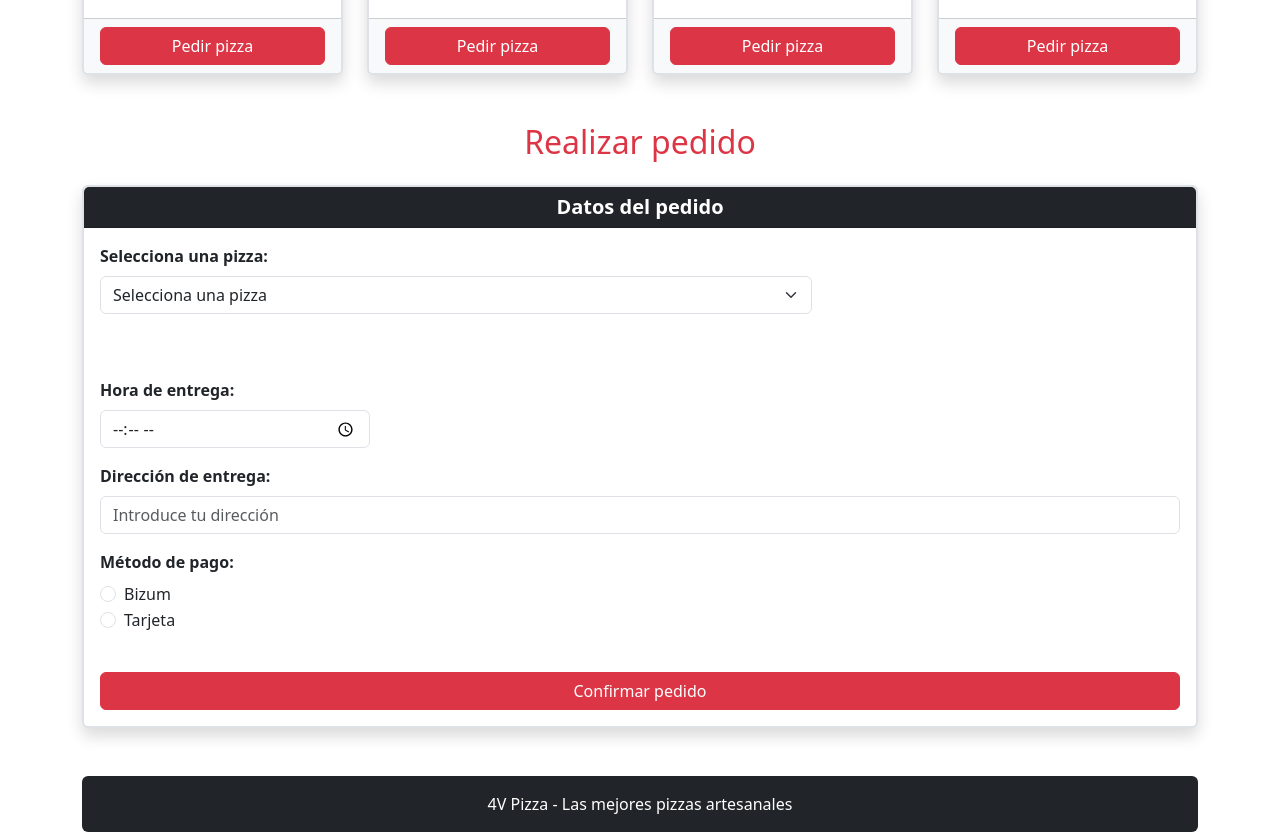
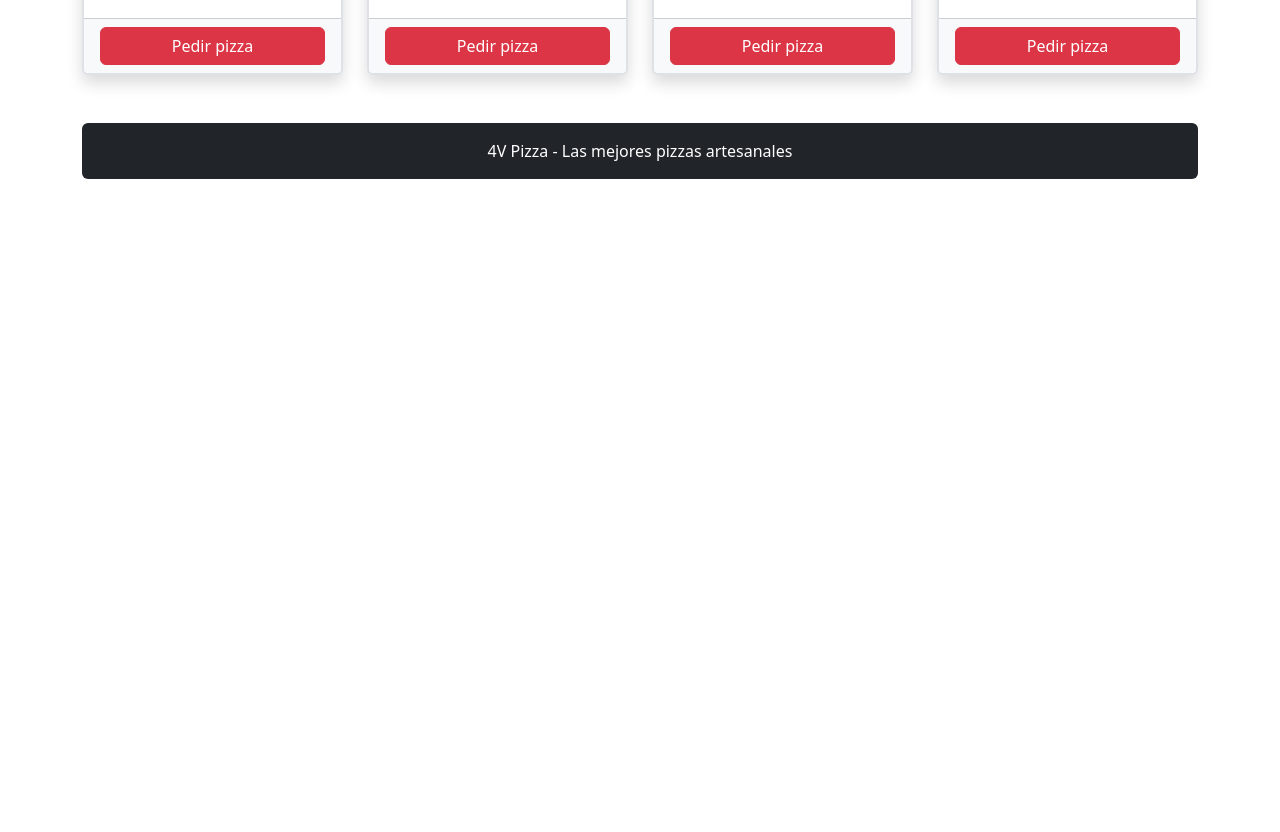
Before and after one commit to VlanVentura20/Ejercicio-Pizzas, an Angular app: page /informacion-pizzas in a window 1280 px wide. Before the commit this address led to /. Shown: the part 1340-2172 px from the top of the page. After the commit the page ends 1519 px from the top, so only its background shows below. Built offline with nearby package versions, Linux system fonts and the light colour scheme.

Commit message:
refactor: implementar routeroutlet + crear componente para ver las pizzas

```diff
--- a/src/app/app.html
+++ b/src/app/app.html
@@ -1,37 +1,7 @@
 <div class="container mt-4">
-
   <app-header (textoBusqueda)="hacerBusqueda($event)"></app-header>
 
-  <div class="bg-danger text-white text-center p-4 mb-4 rounded shadow">
-    <h1 class="fw-bold">4V Pizza</h1>
-    <p class="mb-0">Las mejores pizzas de la ciudad</p>
-  </div>
+  <router-outlet></router-outlet>
 
-  <div class="alert alert-warning text-center">
-    ¡Disfruta de nuestras pizzas recién hechas!
-  </div>
-
-  <h2 class="text-center text-danger mb-4">Nuestro menú</h2>
-
-  <div class="row row-cols-1 row-cols-md-2 row-cols-lg-4 g-4">
-    @for (pizza of pizzasFiltradas; track $index){
-    <app-card-pizza [pizza]="pizza"></app-card-pizza>
-    }
-
-  </div>
-
-  <h2 id="pedido" class="text-center text-danger mt-5 mb-4">Realizar pedido</h2>
-
-  <div class="card shadow border border-2">
-    <div class="card-header bg-dark text-white text-center">
-      <h5 class="fw-bold mb-0">Datos del pedido</h5>
-    </div>
-
-    <div class="card-body">
-      <app-form-pedir-pizza [pizzas]="pizzas"></app-form-pedir-pizza>
-    </div>
-  </div>
-
-<app-footer></app-footer>
-
+  <app-footer></app-footer>
 </div>
--- a/src/app/app.routes.ts
+++ b/src/app/app.routes.ts
@@ -1,3 +1,9 @@
 import { Routes } from '@angular/router';
+import { InfoPizzas } from './info-pizzas/info-pizzas';
+import { FormPedirPizza } from './form-pedir-pizza/form-pedir-pizza';
 
-export const routes: Routes = [];
+export const routes: Routes = [
+  { path: '', component: InfoPizzas },
+  { path: 'informacion-pizzas', component: InfoPizzas },
+  { path: 'formulario-pedir-pizzas', component: FormPedirPizza }
+];
--- a/src/app/app.ts
+++ b/src/app/app.ts
@@ -1,90 +1,22 @@
-import { Component, output, signal } from '@angular/core';
-import { CardPizza } from './card-pizza/card-pizza';
-import { FormPedirPizza } from './form-pedir-pizza/form-pedir-pizza';
+import { Component } from '@angular/core';
 import { Header } from './header/header';
 import { Footer } from './footer/footer';
-import { Pizza } from './models/Pizza';
-
+import { Router, RouterOutlet } from '@angular/router';
 
 @Component({
   selector: 'app-root',
-  imports: [CardPizza, FormPedirPizza, Header, Footer],
+  imports: [Header, Footer, RouterOutlet],
   templateUrl: './app.html',
   styleUrl: './app.scss',
 })
 export class App {
 
-  metodoPago = "";
-
+  constructor(private router: Router) {}
 
   public hacerBusqueda(ingredienteBusqueda: string) {
-    this.pizzasFiltradas = [];
-
-    if (ingredienteBusqueda == "") {
-      this.pizzasFiltradas = this.pizzas
-    } else {
-      for (let pizza of this.pizzas) {
-        for (let ingrediente of pizza.ingredientes) {
-          if (ingrediente.toLocaleLowerCase().includes(ingredienteBusqueda.toLocaleLowerCase())) {
-            this.pizzasFiltradas.push(pizza);
-            break;
-          }
-        }
-      }
-    }
+    this.router.navigate(['/informacion-pizzas'], {
+      queryParams: { busqueda: ingredienteBusqueda }
+    });
   }
 
-  pizzas = [
-    {
-      nombre: "Margarita",
-      precio: 8.50,
-      imagen: "assets/Margarita.jpg",
-      ingredientes: ["Tomate", "Mozzarella", "Albahaca"]
-    },
-    {
-      nombre: "Pepperoni",
-      precio: 10.00,
-      imagen: "assets/Pepperoni.jpg",
-      ingredientes: ["Tomate", "Mozzarella", "Pepperoni"]
-    },
-    {
-      nombre: "4 Quesos",
-      precio: 11.50,
-      imagen: "assets/4 Quesos.jpg",
-      ingredientes: ["Mozzarella", "Gorgonzola", "Parmesano", "Emmental"]
-    },
-    {
-      nombre: "Barbacoa",
-      precio: 12.00,
-      imagen: "assets/Barbacoa.jpg",
-      ingredientes: ["Pollo", "Bacon", "Salsa barbacoa", "Queso"]
-    },
-    {
-      nombre: "Hawaiana",
-      precio: 10.50,
-      imagen: "assets/Hawaiana.jpg",
-      ingredientes: ["Tomate", "Mozzarella", "Jamón", "Piña"]
-    },
-    {
-      nombre: "Carbonara",
-      precio: 11.00,
-      imagen: "assets/Carbonara.jpg",
-      ingredientes: ["Nata", "Mozzarella", "Bacon", "Champiñones", "Cebolla"]
-    },
-    {
-      nombre: "Vegetal",
-      precio: 9.50,
-      imagen: "assets/Vegetal.jpg",
-      ingredientes: ["Tomate", "Mozzarella", "Pimiento", "Cebolla", "Champiñones", "Aceitunas"]
-    },
-    {
-      nombre: "Diavola",
-      precio: 12.50,
-      imagen: "../assets/Diavola.jpg",
-      ingredientes: ["Tomate", "Mozzarella", "Salami picante", "Guindilla", "Orégano"]
-    }
-  ];
-
-  pizzasFiltradas: Pizza[] = this.pizzas;
-
 }
--- a/src/app/form-pedir-pizza/form-pedir-pizza.html
+++ b/src/app/form-pedir-pizza/form-pedir-pizza.html
@@ -1,3 +1,12 @@
+<h2 id="pedido" class="text-center text-danger mt-5 mb-4">Realizar pedido</h2>
+
+<div class="card shadow border border-2 mb-4">
+    <div class="card-header bg-dark text-white text-center">
+      <h5 class="fw-bold mb-0">Datos del pedido</h5>
+    </div>
+
+  </div>
+
 <form [formGroup]="pedirPizza">
 
   <div class="row mb-3">
--- a/src/app/header/header.html
+++ b/src/app/header/header.html
@@ -4,7 +4,7 @@
       src="https://png.pngtree.com/png-vector/20250701/ourmid/pngtree-pizza-logo-transparent-image-free-for-online-download-png-image_16593606.webp"
       width="50" class="me-3">
 
-    <a class="navbar-brand" href="#">4V Pizza</a>
+    <a class="navbar-brand" routerLink="/">4V Pizza</a>
 
     <button class="navbar-toggler" type="button" data-bs-toggle="collapse" data-bs-target="#navbarBasic"
       aria-controls="navbarBasic" aria-expanded="false" aria-label="Toggle navigation">
@@ -14,20 +14,26 @@
     <div class="collapse navbar-collapse show" id="navbarBasic">
       <ul class="navbar-nav me-auto mb-2 mb-xl-0">
         <li class="nav-item">
-          <a class="nav-link active" aria-current="page" href="#">Home</a>
+          <a class="nav-link" routerLink="/informacion-pizzas"
+             routerLinkActive="active">
+            Home
+          </a>
         </li>
         <li class="nav-item">
-          <a class="nav-link" href="#pedido">Realizar pedido</a>
+          <a class="nav-link" routerLink="/formulario-pedir-pizzas"
+             routerLinkActive="active">
+            Realizar pedido
+          </a>
         </li>
       </ul>
+
       <form [formGroup]="busquedaForm" class="d-flex" (ngSubmit)="iniciarBusqueda()">
-
-        <input formControlName="busqueda" class="form-control me-2" type="search" placeholder="Search">
+        <input formControlName="busqueda" class="form-control me-2"
+               type="search" placeholder="Search">
 
         <button class="btn btn-outline-success" type="submit">
           Search
         </button>
-
       </form>
     </div>
   </div>
--- a/src/app/header/header.ts
+++ b/src/app/header/header.ts
@@ -1,8 +1,9 @@
 import { Component, output } from '@angular/core';
 import { FormControl, ReactiveFormsModule, FormGroup } from '@angular/forms';
+import { RouterLink, RouterLinkActive } from '@angular/router';
 
 @Component({
-  imports: [ReactiveFormsModule],
+  imports: [ReactiveFormsModule, RouterLink, RouterLinkActive],
   selector: 'app-header',
   styleUrl: './header.scss',
   templateUrl: './header.html',
--- /dev/null
+++ b/src/app/info-pizzas/info-pizzas.html
@@ -0,0 +1,18 @@
+
+  <div class="bg-danger text-white text-center p-4 mb-4 rounded shadow">
+    <h1 class="fw-bold">4V Pizza</h1>
+    <p class="mb-0">Las mejores pizzas de la ciudad</p>
+  </div>
+
+  <div class="alert alert-warning text-center">
+    ¡Disfruta de nuestras pizzas recién hechas!
+  </div>
+
+  <h2 class="text-center text-danger mb-4">Nuestro menú</h2>
+
+  <div class="row row-cols-1 row-cols-md-2 row-cols-lg-4 g-4">
+    @for (pizza of pizzasFiltradas(); track $index){
+    <app-card-pizza [pizza]="pizza"></app-card-pizza>
+    }
+
+  </div>
--- /dev/null
+++ b/src/app/info-pizzas/info-pizzas.ts
@@ -0,0 +1,102 @@
+import { Component, output, signal } from '@angular/core';
+import { CardPizza } from '../card-pizza/card-pizza';
+import { Pizza } from '../models/Pizza';
+import { ActivatedRoute } from '@angular/router';
+
+
+@Component({
+  selector: 'app-info-pizzas',
+  imports: [CardPizza],
+  templateUrl: './info-pizzas.html',
+  styleUrl: './info-pizzas.scss',
+})
+export class InfoPizzas {
+
+  metodoPago = "";
+
+  constructor(private route: ActivatedRoute) { }
+
+  ngOnInit() {
+    this.route.queryParamMap.subscribe(params => {
+      let busqueda = params.get('busqueda');
+      if (busqueda == null) {
+        busqueda = '';
+      }
+      this.hacerBusqueda(busqueda);
+    });
+  }
+
+  public hacerBusqueda(ingredienteBusqueda: string) {
+
+    if (ingredienteBusqueda == "") {
+      this.pizzasFiltradas.set(this.pizzas);
+    } else {
+      let pizzasEncontradas: Pizza[] = [];
+
+      for (let pizza of this.pizzas) {
+        for (let ingrediente of pizza.ingredientes) {
+          if (ingrediente.toLowerCase().includes(ingredienteBusqueda.toLowerCase())) {
+            pizzasEncontradas.push(pizza);
+            break;
+          }
+        }
+      }
+
+      this.pizzasFiltradas.set(pizzasEncontradas);
+    }
+  }
+
+  pizzas = [
+    {
+      nombre: "Margarita",
+      precio: 8.50,
+      imagen: "assets/Margarita.jpg",
+      ingredientes: ["Tomate", "Mozzarella", "Albahaca"]
+    },
+    {
+      nombre: "Pepperoni",
+      precio: 10.00,
+      imagen: "assets/Pepperoni.jpg",
+      ingredientes: ["Tomate", "Mozzarella", "Pepperoni"]
+    },
+    {
+      nombre: "4 Quesos",
+      precio: 11.50,
+      imagen: "assets/4 Quesos.jpg",
+      ingredientes: ["Mozzarella", "Gorgonzola", "Parmesano", "Emmental"]
+    },
+    {
+      nombre: "Barbacoa",
+      precio: 12.00,
+      imagen: "assets/Barbacoa.jpg",
+      ingredientes: ["Pollo", "Bacon", "Salsa barbacoa", "Queso"]
+    },
+    {
+      nombre: "Hawaiana",
+      precio: 10.50,
+      imagen: "assets/Hawaiana.jpg",
+      ingredientes: ["Tomate", "Mozzarella", "Jamón", "Piña"]
+    },
+    {
+      nombre: "Carbonara",
+      precio: 11.00,
+      imagen: "assets/Carbonara.jpg",
+      ingredientes: ["Nata", "Mozzarella", "Bacon", "Champiñones", "Cebolla"]
+    },
+    {
+      nombre: "Vegetal",
+      precio: 9.50,
+      imagen: "assets/Vegetal.jpg",
+      ingredientes: ["Tomate", "Mozzarella", "Pimiento", "Cebolla", "Champiñones", "Aceitunas"]
+    },
+    {
+      nombre: "Diavola",
+      precio: 12.50,
+      imagen: "../assets/Diavola.jpg",
+      ingredientes: ["Tomate", "Mozzarella", "Salami picante", "Guindilla", "Orégano"]
+    }
+  ];
+
+  pizzasFiltradas = signal<Pizza[]>(this.pizzas);
+
+}
```
Also changed, not shown: src/app/info-pizzas/info-pizzas.scss (added), 1 other file (tests, documents, lock files or other folders).
